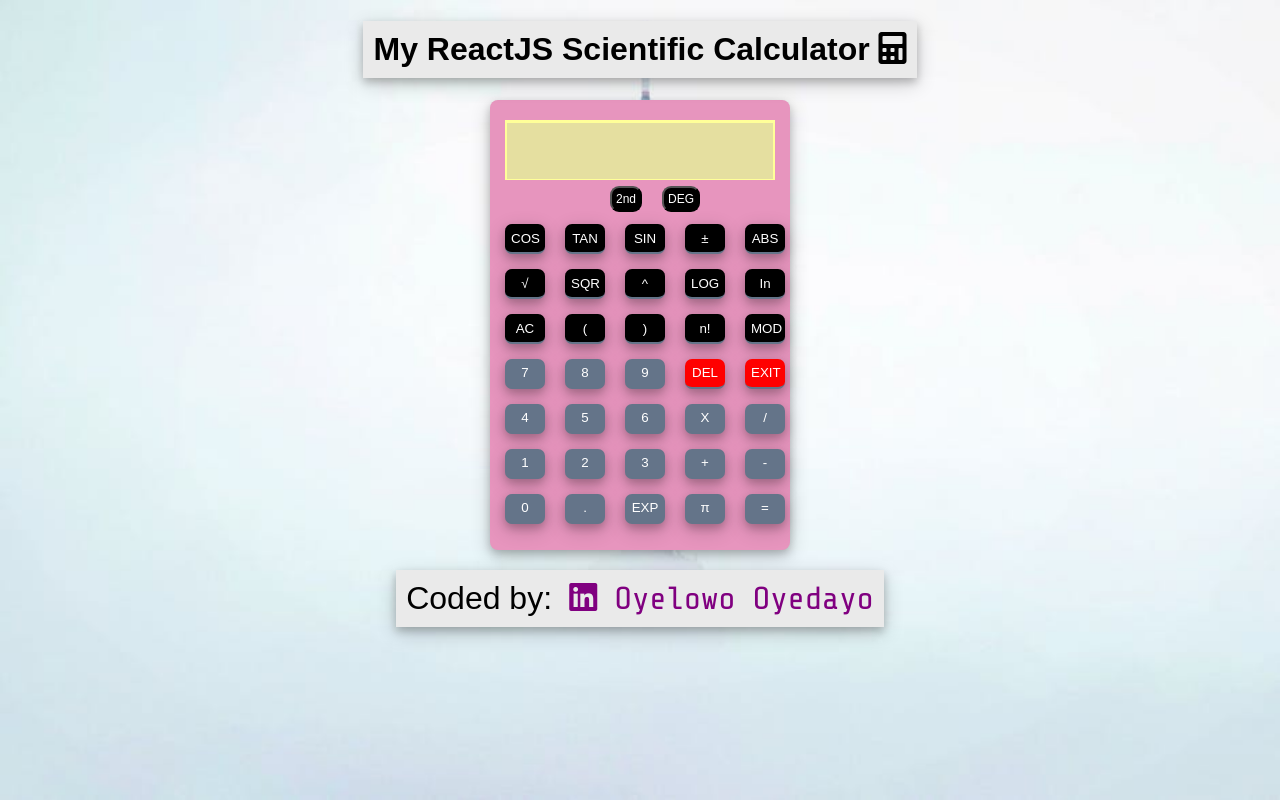
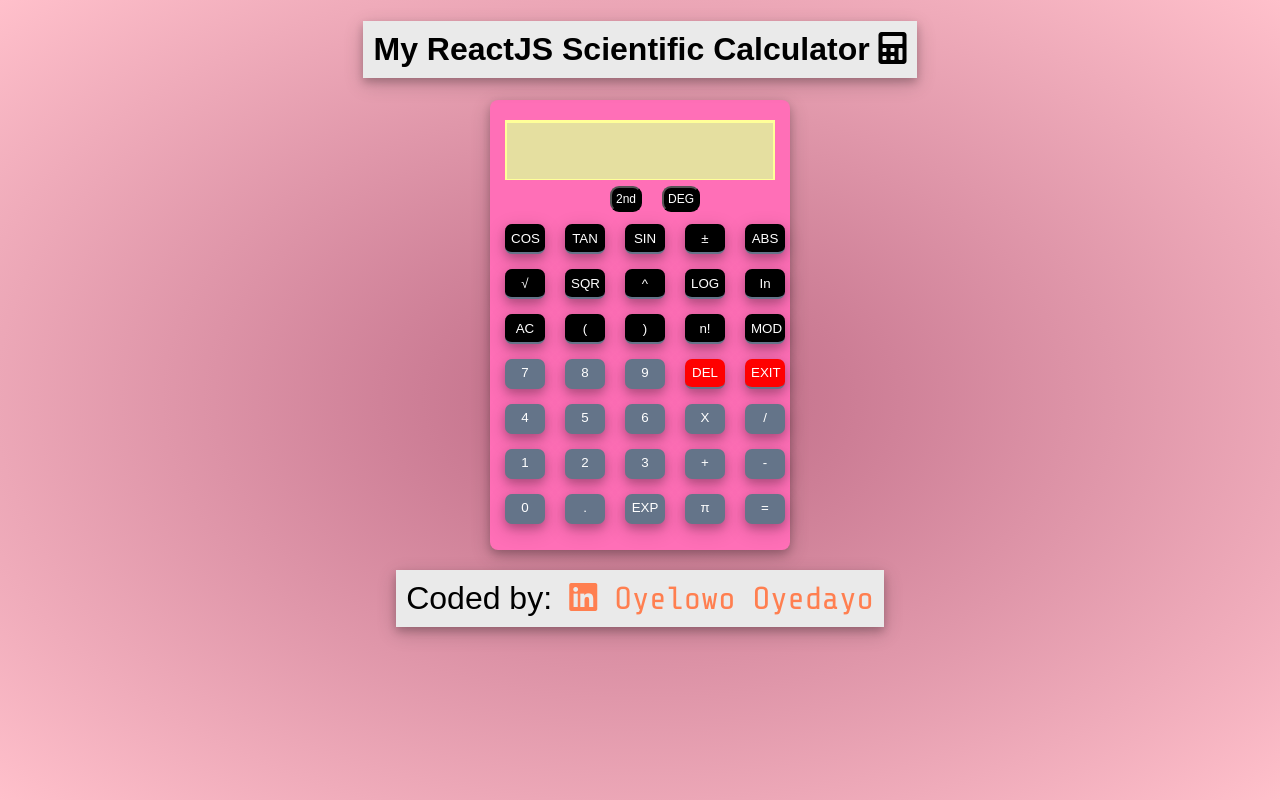
Before and after one commit to Oyelowo/react_scientific_calculator, a React (Create React App) app: page / in a window 1280 px wide. Built offline with nearby package versions, Linux system fonts and the light colour scheme.

Commit message:
background changed

```diff
--- a/src/App.css
+++ b/src/App.css
@@ -1,6 +1,7 @@
 body{
     text-align: center;
-    background: url('./assets/backgroundImg.jpeg');
+    /* background: url('./assets/backgroundImg.jpeg'); */
+    background: radial-gradient(rgb(189, 105, 133), rgb(255, 192, 203));
     background-repeat: no-repeat;
     background-size: 100% 100vh;
 }
@@ -18,6 +19,10 @@ footer{
 }
 footer a{
     text-decoration: none;
-    color: purple;
+    color: coral;
     font-family: 'Share Tech Mono', monospace;
 }
+
+footer a:hover, a:active{
+    opacity: 0.9;
+}
--- a/src/containers/calculatorContainer/calculatorContainer.css
+++ b/src/containers/calculatorContainer/calculatorContainer.css
@@ -1,6 +1,6 @@
 .container {
     /* background-color: #afeeee; */
-    background-color: #e795be;
+    background-color: #ff6fb7;
     height: 450px;
     width: 300px;
     border-radius: 8px;
@@ -33,7 +33,7 @@
     width: 266px;
     color: black;
     background-color: #e5dfa0;
-    font-size: 18px;
+    font-size: 22px;
     /* font-size: 99%; */
 }
 
--- a/src/containers/calculatorContainer/calculatorContainer.jsx
+++ b/src/containers/calculatorContainer/calculatorContainer.jsx
@@ -1,6 +1,6 @@
 import React, {Component} from 'react';
 import './calculatorContainer.css';
-import {MathInDegree, isNumber, factorial} from '../../utility/utility';
+import {MathInDegree, isNumber, factorial, enterKeyCodeCharacter} from '../../utility/utility';
 import {calculatorKeysArray, calculatorKeysArrayInverse} from '../../calculatorInputButtons/calculatorInputButtons';
 
 class CalculatorContainer extends Component {
@@ -17,7 +17,7 @@ class CalculatorContainer extends Component {
 
     componentDidMount() {
         document.addEventListener('keypress', this.displayedCharactersHandler);
-            // document.addEventListener('keydown', this.displayedCharactersHandler);
+        // document.addEventListener('keydown', this.displayedCharactersHandler);
     }
 
     componentWillUnmount() {
@@ -38,7 +38,7 @@ class CalculatorContainer extends Component {
             let {displayedCharacters, trigIsDegree} = this.state;
 
             const operatorsRegex = /[+-/*.%]/;
-            let {value: eventTargetValue, id: eventTargetId} = event.target;
+            let {value: eventTargetValue} = event.target;
 
             // change X to * for evaluating multiplication and 'MOD' for modulus
             eventTargetValue = eventTargetValue == 'X'
@@ -49,6 +49,14 @@ class CalculatorContainer extends Component {
 
             if (event.keyCode) {
                 eventTargetValue = this.getBtnChar();
+            }
+
+            if (displayedCharacters.length >= 40) {
+                displayedCharacters = displayedCharacters.slice(0, 41);
+            }
+
+            if (!(/\d/g.test(displayedCharacters))) {
+                displayedCharacters = ''
             }
 
             if (isNumber(eventTargetValue) || operatorsRegex.test(eventTargetValue)) {
@@ -124,17 +132,16 @@ class CalculatorContainer extends Component {
                         break;
 
                     case 'DEL':
-                    case 'D': case 'd':
+                    case 'D':
+                    case 'd':
                         let updatedValue;
-                        if (displayedCharacters) {
-                            updatedValue = displayedCharacters.length > 2
-                                ? displayedCharacters
-                                    .toString()
-                                    .slice(0, -1)
-                                : '0';
-                        }
+                        updatedValue = displayedCharacters.length > 1
+                            ? displayedCharacters
+                                .toString()
+                                .slice(0, -1)
+                            : '0';
+
                         this.setState({displayedCharacters: updatedValue});
-                        event.preventDefault();
                         break;
 
                     case '(':
@@ -145,7 +152,7 @@ class CalculatorContainer extends Component {
                         break;
 
                     case '=':
-                    case String.fromCharCode(13):
+                    case enterKeyCodeCharacter:
                         // eslint-disable-next-line
                         this.setState({displayedCharacters: eval(displayedCharacters), evaluated: true});
                         break;
--- a/src/utility/utility.js
+++ b/src/utility/utility.js
@@ -2,6 +2,7 @@ export const isNumber = n => !isNaN(parseFloat(n)) && isFinite(n)
 
 export const factorial = n => n < 0 ? 'Invalid Input!' : n < 2 ? 1 : factorial(n - 1) * n;
 
+export const enterKeyCodeCharacter = String.fromCharCode(13);
 const toRadians = (degree) => degree * (Math.PI / 180);
 
 const toDegree = (radians) => radians * (180 / Math.PI);
```
